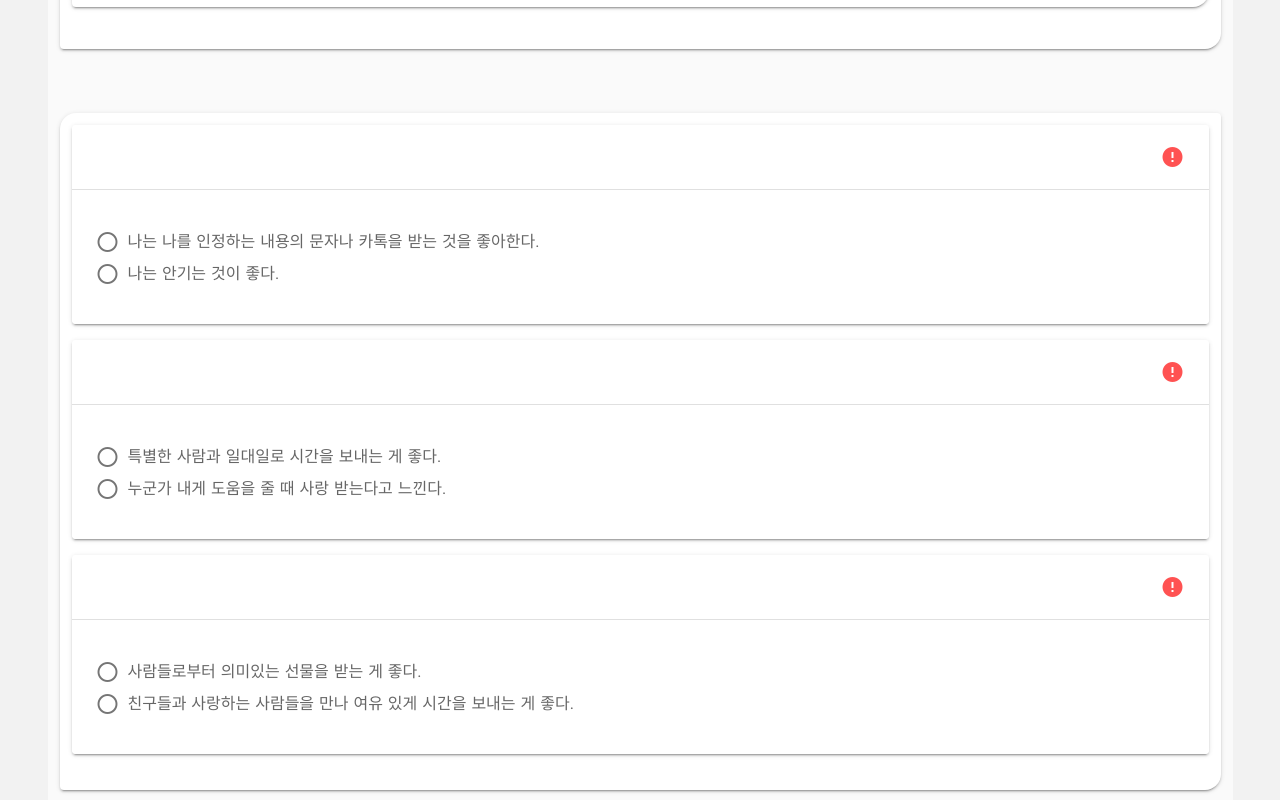
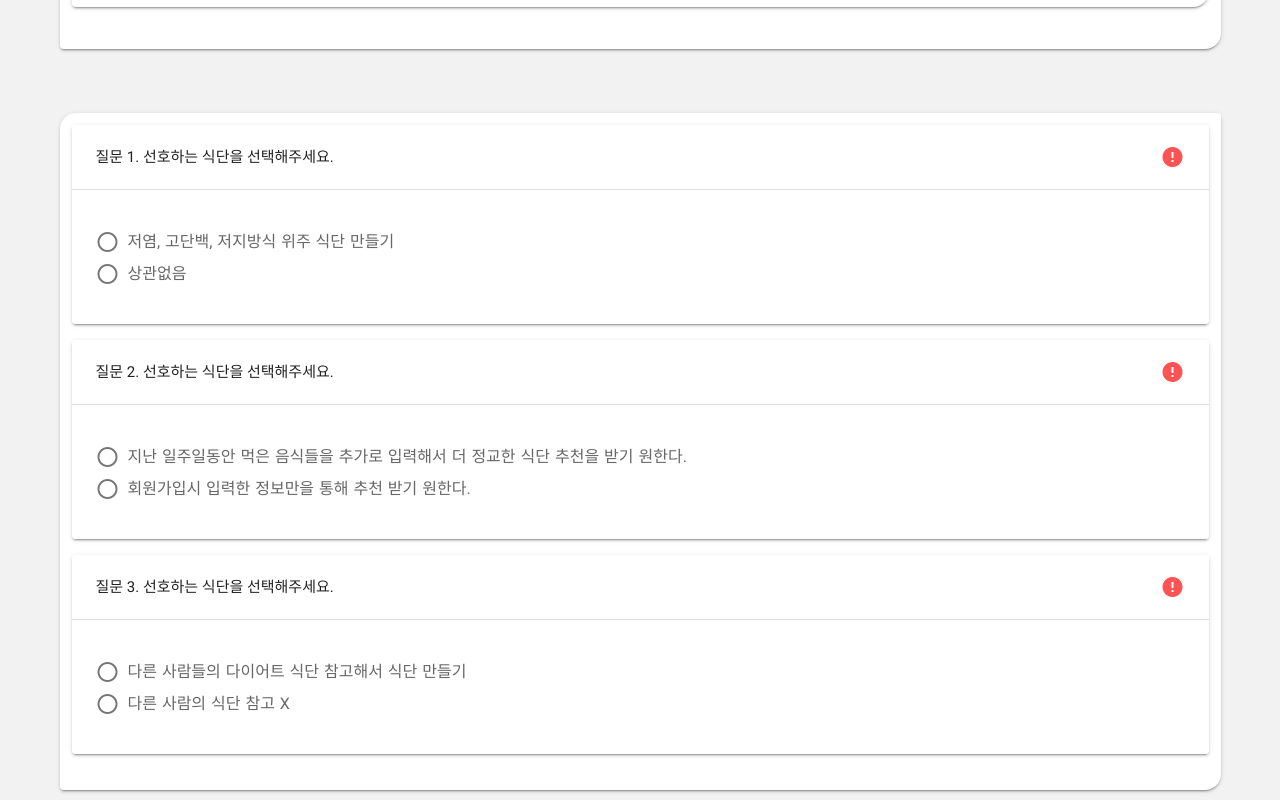
Before and after one commit to peterhyun1234/My_nutrition_mate, a Nuxt app in the folder front_end/: page /recomendation/weeks in a window 1280 px wide. Shown: the part 620-1420 px from the top of the page. Built offline with nearby package versions, Linux system fonts and the light colour scheme.

Commit message:
after re-ordering directory and add weeks 1 page

```diff
--- /dev/null
+++ b/front_end/pages/recomendation/weeks/1.vue
@@ -0,0 +1,31 @@
+
+
+<template>
+  <v-app id="inspire">
+    <v-container>
+      <v-row>
+        <v-col>
+            <v-card
+                class="mt-5 mb-5 pa-3"
+                shaped>
+            </v-card>
+        </v-col>
+      </v-row>
+    </v-container>
+  </v-app>
+</template>
+
+
+<script>
+  export default {
+    data: () => ({
+      refreshDialog: false,
+    }),
+
+
+
+    methods: {
+
+    },
+  }
+</script>
--- a/front_end/pages/recomendation/weeks.vue
+++ b/front_end/pages/recomendation/weeks/index.vue
@@ -2,7 +2,7 @@
 
 <template>
   <v-app id="inspire">
-    <v-container class="grey lighten-5">
+    <v-container>
       <v-row>
         <v-col>
           <v-card
@@ -145,6 +145,7 @@
                 :key="i"
               >
                 <v-expansion-panel-header expand-icon="mdi-menu-down" disable-icon-rotate>
+                  질문 {{i+1}}. {{questions[i].contents}}
                   <template
                     v-slot:actions
                     v-if="radios[i]"
@@ -201,20 +202,23 @@
       radios: [],
       questions: [
         {
-          option1: "나는 나를 인정하는 내용의 문자나 카톡을 받는 것을 좋아한다.",
-          option2: "나는 안기는 것이 좋다.",
+          contents: "선호하는 식단을 선택해주세요.",
+          option1: "저염, 고단백, 저지방식 위주 식단 만들기",
+          option2: "상관없음",
           option1_prop: "A",
           option2_prop: "E",
         },
         {
-          option1: "특별한 사람과 일대일로 시간을 보내는 게 좋다.",
-          option2: "누군가 내게 도움을 줄 때 사랑 받는다고 느낀다.",
+          contents: "선호하는 식단을 선택해주세요.",
+          option1: "지난 일주일동안 먹은 음식들을 추가로 입력해서 더 정교한 식단 추천을 받기 원한다.",
+          option2: "회원가입시 입력한 정보만을 통해 추천 받기 원한다.",
           option1_prop: "B",
           option2_prop: "D",
         },
         {
-          option1: "사람들로부터 의미있는 선물을 받는 게 좋다.",
-          option2: "친구들과 사랑하는 사람들을 만나 여유 있게 시간을 보내는 게 좋다.",
+          contents: "선호하는 식단을 선택해주세요.",
+          option1: "다른 사람들의 다이어트 식단 참고해서 식단 만들기",
+          option2: "다른 사람의 식단 참고 X",
           option1_prop: "C",
           option2_prop: "A",
         },
@@ -346,7 +350,7 @@
         // using localstorage
         //localStorage.setItem("result", JSON.stringify(this.result));
         // 참고: https://stackoverflow.com/questions/35664550/vue-js-redirection-to-another-page
-        //this.$router.push('./test/result');
+        this.$router.push('./weeks/1');
         console.log("carculateResult");
       },
     },
```
